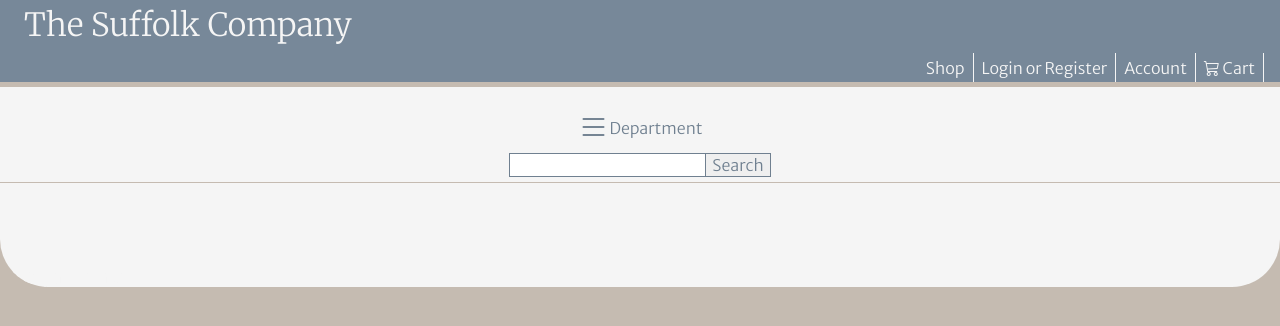
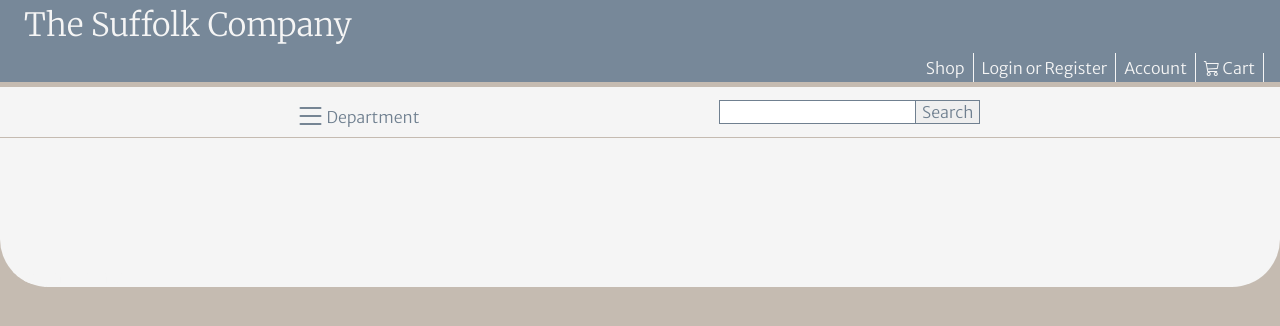
Before and after one commit to T-Welsh/e-commerce-deployment, a React (Create React App) app in the folder frontend/: page /home in a window 1280 px wide. Shown: the top 326 px of the page. Built offline with nearby package versions, Linux system fonts and the light colour scheme; no server answers.

Commit message:
searchbar css completed

```diff
--- a/frontend/src/components/header/Header.jsx
+++ b/frontend/src/components/header/Header.jsx
@@ -30,7 +30,7 @@ const Header = ({isAuthenticated, setAuth, setSearchTerm, setDepartment}) => {
 
 
     const renderMenu = (windowWidth) => {
-        if (windowWidth <= 767){
+        if (windowWidth < 767){
             return (
                 <nav className="burgerNav" aria-label="Menu">
                     <BurgerMenu isAuthenticated={isAuthenticated} setAuth={setAuth} setSearchTerm={setSearchTerm} setDepartment={setDepartment}/>
--- a/frontend/src/components/searchbar/Searchbar.css
+++ b/frontend/src/components/searchbar/Searchbar.css
@@ -9,13 +9,10 @@
         align-items: center;
     border-bottom: 0.12rem solid var(--suede);
     background-color: var(--white);
-
 }
 
 #productSearch {
     padding: .32rem;
-    /*padding: .32rem 1rem;*/
-    /*background-color: violet;*/
 }
 
 #search:valid {
@@ -25,7 +22,6 @@
     height: 24px;
     border-radius: 0;
     /*transition: border-color .15s ease-in-out,box-shadow .15s ease-in-out;*/
-
 }
 
 #search:focus {
@@ -60,7 +56,6 @@
     background-color: transparent;
     border: 0;
     margin-top: 0.6rem;
-    /*margin-bottom: .2rem;*/
     display: flex;
         align-items: center;
 }
@@ -75,12 +70,6 @@
     display: flex;
         flex-direction: column;
     margin-top: 0.6rem;
-    /*margin-left: 1rem;*/
-}
-
-#departmentList::marker {
-    text-align: justify !important;
-
 }
 
 .departmentSelector {
@@ -93,14 +82,22 @@
     padding-left: 35%;
 }
 
-.departmentSelector::before {
-    color: var(--slate);
-    /*content: '\2732';*/
-    padding-right: 1rem;
-    padding-left: 1rem;
-}
-
 .departmentSelector:hover {
     color: var(--white);
     background-color: var(--slate);
 }
+
+@media only screen and (min-width: 336px) {
+    .sidebar {
+            top: 57.92px;
+    }
+}
+
+@media only screen and (min-width: 767px) {
+    .sidebar {
+        top: 87.51px;
+        flex-direction: row-reverse;
+        flex-wrap: wrap-reverse;
+        justify-content: space-evenly;
+    }
+}
```
